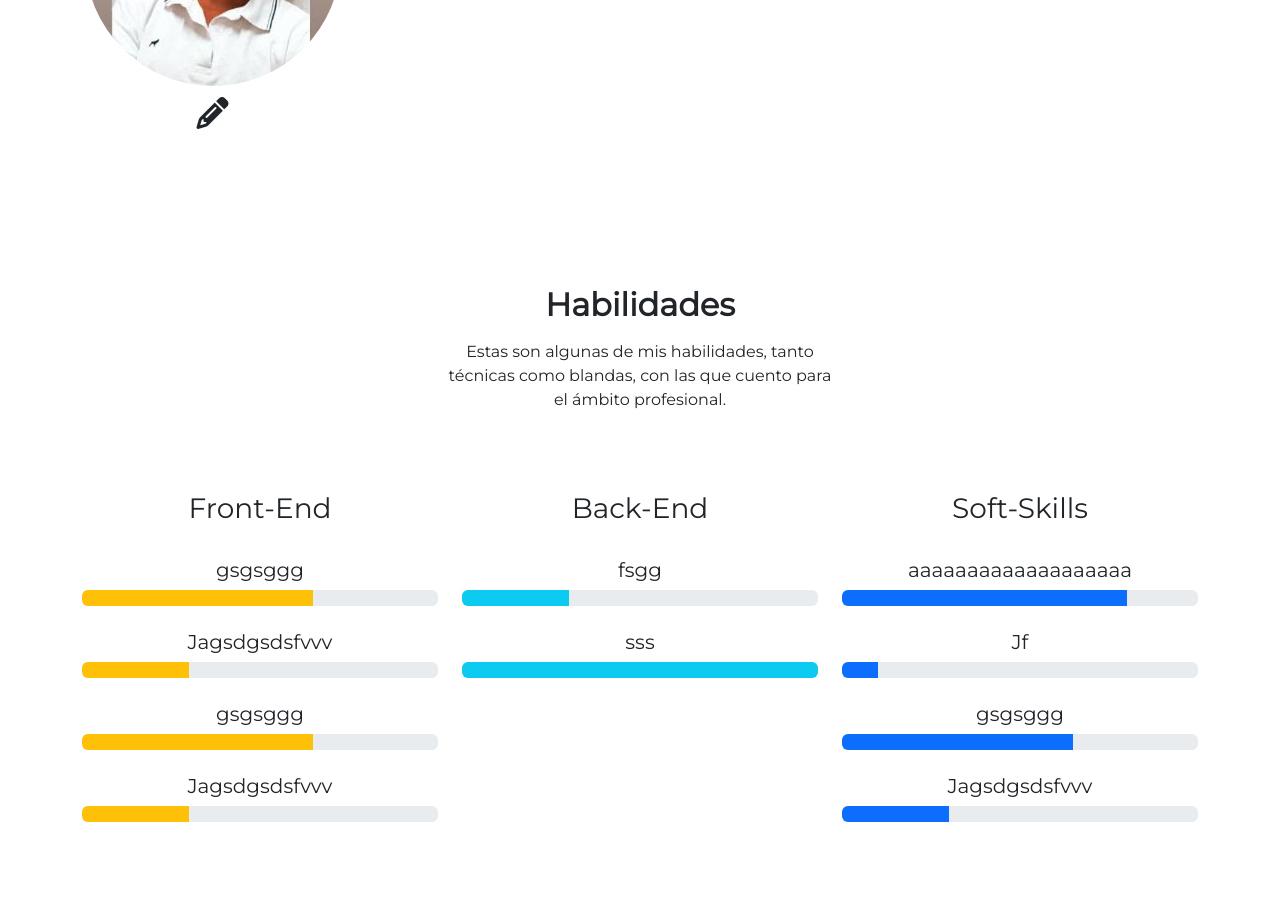
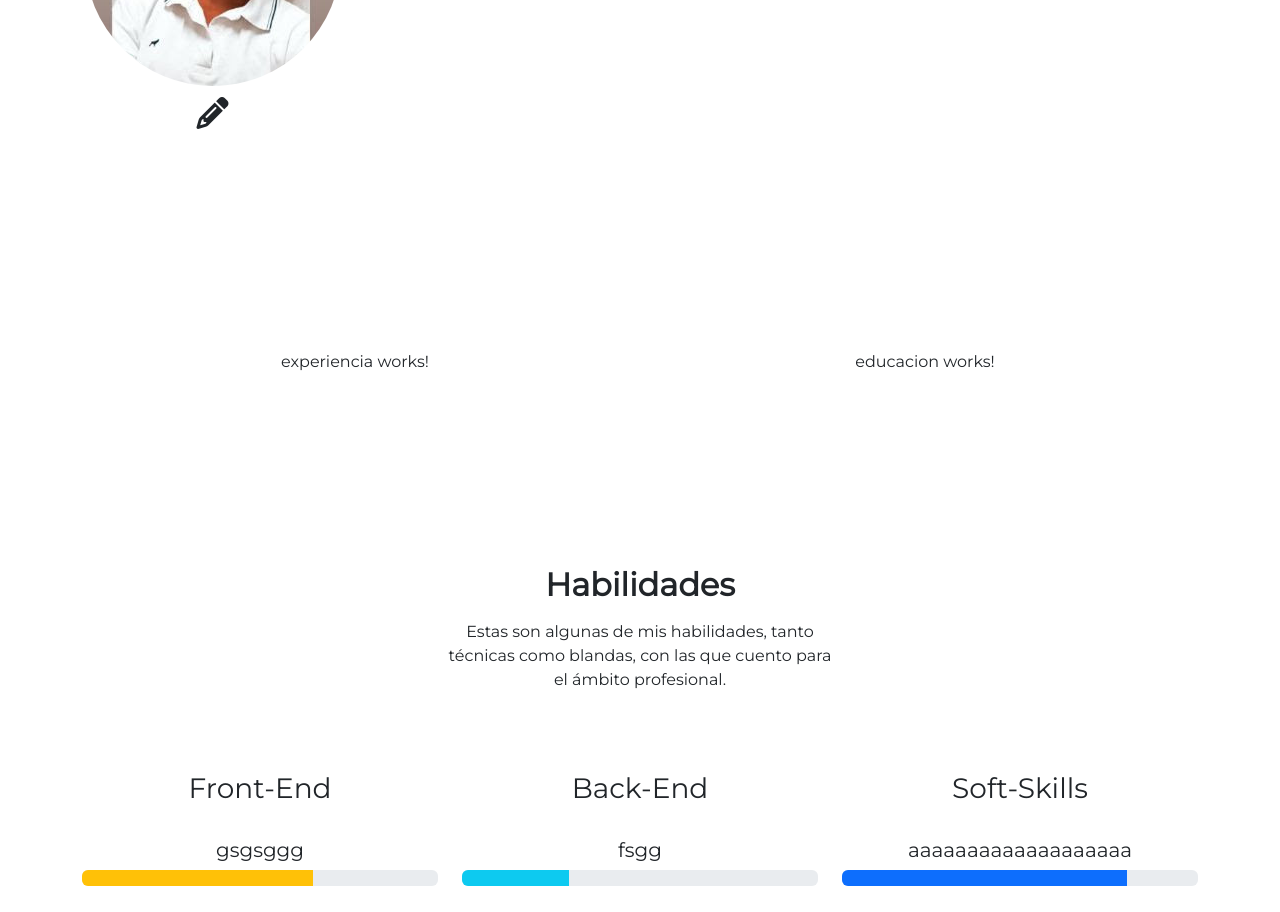
Before and after one commit to NicolasPozzer/FrontEnd-Integrador, an Angular app: page / in a window 1280 px wide. Shown: the part 1340-2252 px from the top of the page. Before the commit the page ends 2186 px from the top, so only its background shows below. Built offline with nearby package versions, Linux system fonts and the light colour scheme.

Commit message:
experiencia y educacion

```diff
--- /dev/null
+++ b/src/app/components/educacion/educacion.component.html
@@ -0,0 +1 @@
+<p>educacion works!</p>
--- /dev/null
+++ b/src/app/components/experiencia/experiencia.component.html
@@ -0,0 +1 @@
+<p>experiencia works!</p>
--- /dev/null
+++ b/src/app/components/item-expedu/item-expedu.component.css
@@ -0,0 +1 @@
+#expyedu_container{margin-top: 10rem;}
--- /dev/null
+++ b/src/app/components/item-expedu/item-expedu.component.html
@@ -0,0 +1,16 @@
+<div class="container overflow-hidden text-center">
+    <div class="row gy-5" id="expyedu_container">
+      <div class="col-6">
+
+        <div class="p-3">
+            <app-experiencia></app-experiencia>
+        </div>
+      </div>
+      <div class="col-6">
+
+        <div class="p-3">
+            <app-educacion></app-educacion>
+        </div>
+      </div>
+    </div>
+  </div>
--- a/src/app/components/user/user.component.html
+++ b/src/app/components/user/user.component.html
@@ -1,5 +1,6 @@
 <app-navbar></app-navbar>
 <app-carousel></app-carousel>
 <app-aboutme></app-aboutme>
+<app-item-expedu></app-item-expedu>
 <app-skills></app-skills>
     <!--<span>{{ title }}</span>-->
```
Also changed, not shown: src/app/app.module.ts (+10 -1 lines), src/app/components/educacion/educacion.component.ts (added, +10 -0 lines), src/app/components/experiencia/experiencia.component.ts (added, +10 -0 lines), src/app/components/item-expedu/item-expedu.component.ts (added, +10 -0 lines), src/app/components/educacion/educacion.component.css (added), src/app/components/experiencia/experiencia.component.css (added).
